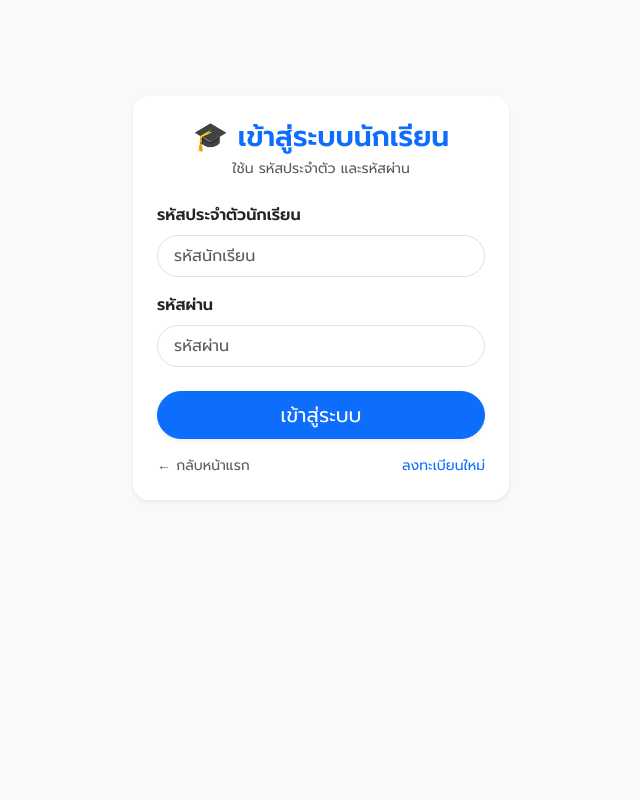
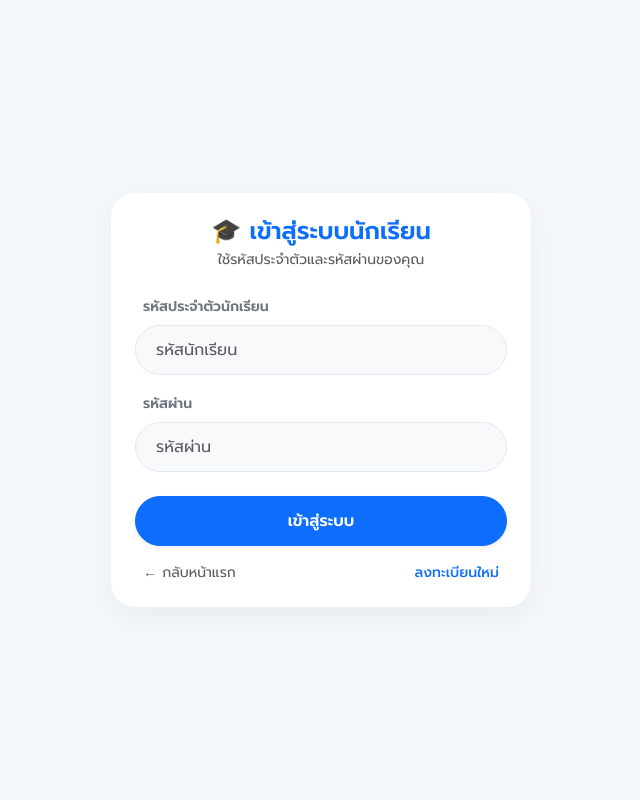
Before and after one commit to sittisak2009/student, a Flask app: page /student/login in a window 1280 px wide. Shown: the whole page, without its empty margins (319-959 px from the left). Run offline with Flask 3, Linux system fonts and the light colour scheme.

Commit message:
Update student_login.html

```diff
--- a/templates/student_login.html
+++ b/templates/student_login.html
@@ -6,36 +6,40 @@
     <title>เข้าสู่ระบบนักเรียน</title>
     <link href="https://cdn.jsdelivr.net/npm/bootstrap@5.3.0/dist/css/bootstrap.min.css" rel="stylesheet">
     <link href="https://fonts.googleapis.com/css2?family=Prompt:wght@300;400;500;600&display=swap" rel="stylesheet">
-    <style>body { font-family: 'Prompt', sans-serif; background: #f8f9fa; }</style>
+    <style>
+        body { font-family: 'Prompt', sans-serif; background: #f4f7fc; min-height: 100vh; display: flex; align-items: center; justify-content: center; padding: 20px; }
+        .form-card { border: none; border-radius: 24px; box-shadow: 0 10px 30px rgba(0,0,0,0.05); background: #ffffff; width: 100%; max-width: 420px; }
+        .btn-long { border-radius: 50rem; padding: 12px; font-weight: 600; }
+        .form-control { border-radius: 50rem; padding: 12px 20px; background-color: #f8f9fa; border: 1px solid #e2e8f0; }
+        .form-control:focus { background-color: #fff; box-shadow: 0 0 0 4px rgba(13, 110, 253, 0.15); }
+    </style>
 </head>
-<body class="py-5">
-    <div class="container" style="max-width: 400px;">
-        <div class="card shadow-sm p-4 border-0 rounded-4 bg-white mt-5">
-            <h3 class="fw-bold mb-1 text-center text-primary">🎓 เข้าสู่ระบบนักเรียน</h3>
-            <p class="text-center text-muted small mb-4">ใช้น รหัสประจำตัว และรหัสผ่าน</p>
+<body>
+    <div class="form-card p-4 p-md-4">
+        <h4 class="fw-bold text-center text-primary mb-1">🎓 เข้าสู่ระบบนักเรียน</h4>
+        <p class="text-center text-muted small mb-4">ใช้รหัสประจำตัวและรหัสผ่านของคุณ</p>
 
         {% with messages = get_flashed_messages(with_categories=true) %}
             {% if messages %}{% for category, message in messages %}
-                    <div class="alert alert-{{ category }} rounded-3 small">{{ message }}</div>
+                <div class="alert alert-{{ category }} rounded-4 small py-2">{{ message }}</div>
             {% endfor %}{% endif %}
         {% endwith %}
 
         <form method="POST">
             <div class="mb-3">
-                    <label class="form-label fw-semibold">รหัสประจำตัวนักเรียน</label>
-                    <input type="text" name="student_id" class="form-control form-control-lg rounded-pill px-3 fs-6" placeholder="รหัสนักเรียน" required>
+                <label class="form-label fw-semibold small text-secondary ms-2">รหัสประจำตัวนักเรียน</label>
+                <input type="text" name="student_id" class="form-control" placeholder="รหัสนักเรียน" required>
             </div>
             <div class="mb-4">
-                    <label class="form-label fw-semibold">รหัสผ่าน</label>
-                    <input type="password" name="password" class="form-control form-control-lg rounded-pill px-3 fs-6" placeholder="รหัสผ่าน" required>
+                <label class="form-label fw-semibold small text-secondary ms-2">รหัสผ่าน</label>
+                <input type="password" name="password" class="form-control" placeholder="รหัสผ่าน" required>
             </div>
-                <button type="submit" class="btn btn-primary btn-lg w-100 rounded-pill shadow-sm mb-3">เข้าสู่ระบบ</button>
-                <div class="d-flex justify-content-between">
+            <button type="submit" class="btn btn-primary btn-long w-100 shadow-sm mb-3">เข้าสู่ระบบ</button>
+            <div class="d-flex justify-content-between px-2">
                 <a href="/" class="text-decoration-none small text-muted">← กลับหน้าแรก</a>
-                    <a href="/student/register" class="text-decoration-none small">ลงทะเบียนใหม่</a>
+                <a href="/student/register" class="text-decoration-none small text-primary fw-medium">ลงทะเบียนใหม่</a>
             </div>
         </form>
     </div>
-    </div>
 </body>
 </html>
```
Lines whose indentation alone changed are shown as unchanged.
